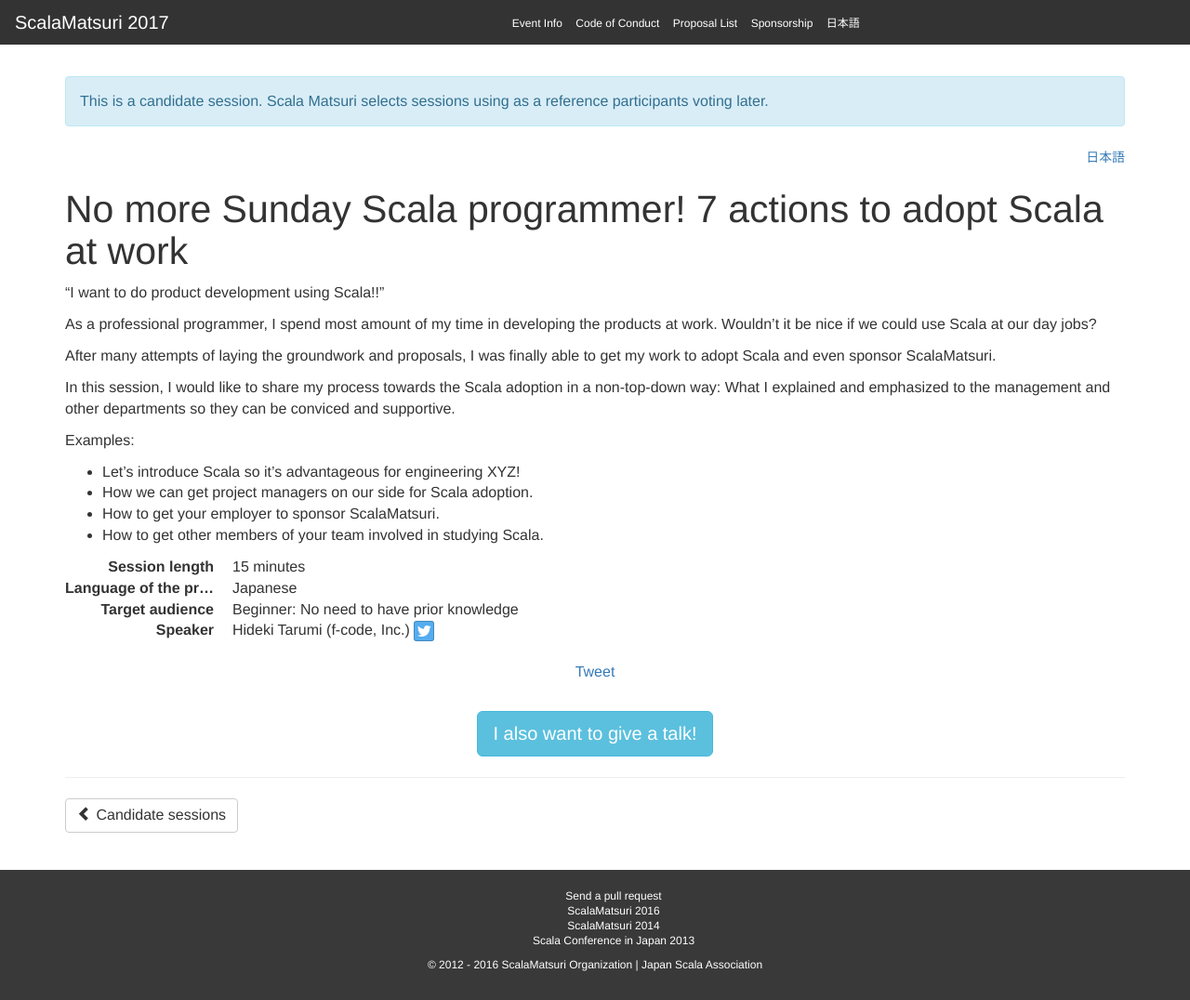
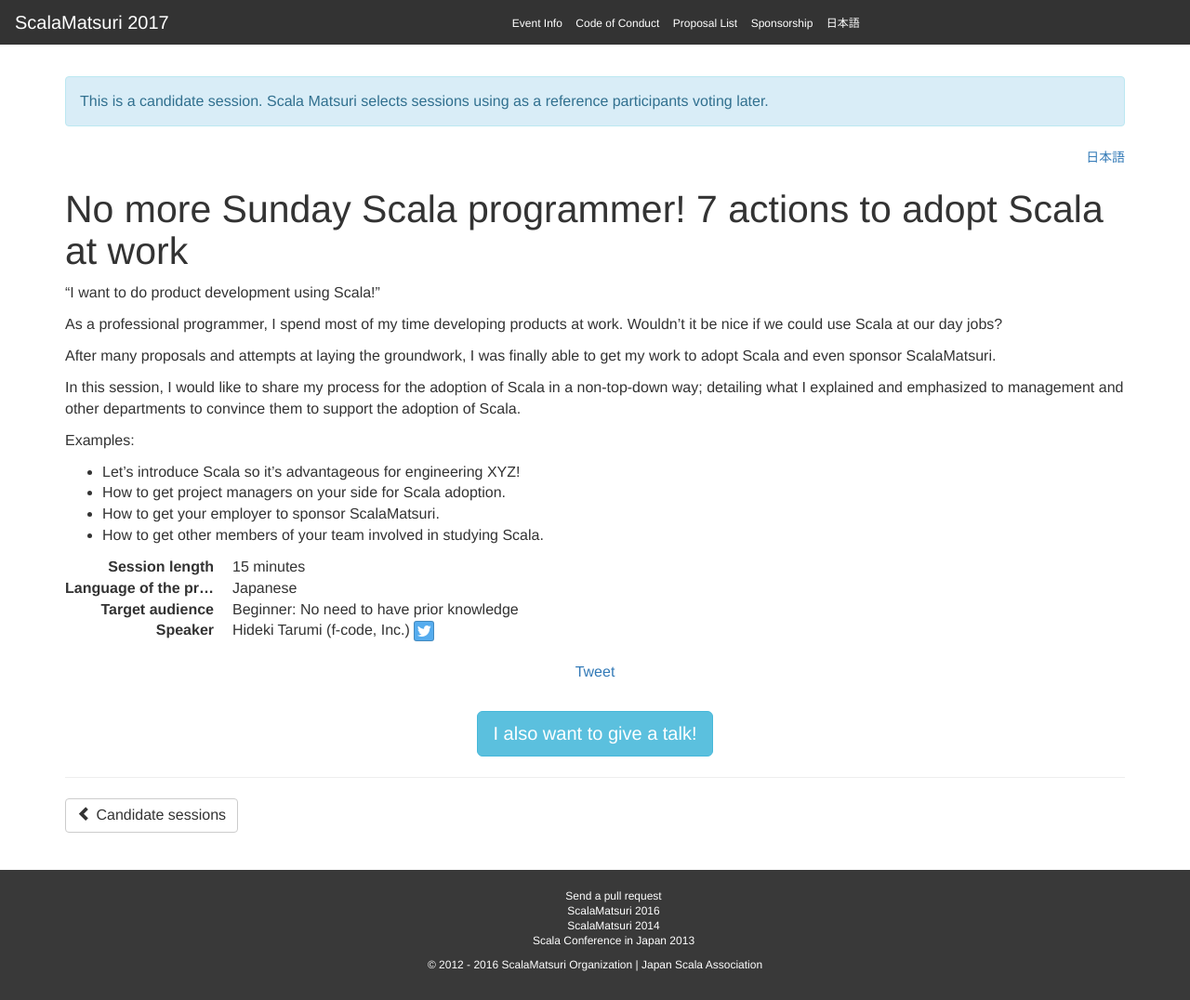
Before and after one commit to scalajp/2017.scalamatsuri.org, a Jekyll site: the page built from _candidates_en/HideakiTarumi_1.md, in a window 1280 px wide and 1076 px high. Shown: the whole window at 93% size. Built offline with Jekyll 4.4.1, drawn with Linux system fonts in a browser that asks for light colours; nearby versions of some CDN libraries; comment, search, counter and statistics services are not loaded.

Commit message:
Update HideakiTarumi_1.md

```diff
--- a/_candidates_en/HideakiTarumi_1.md
+++ b/_candidates_en/HideakiTarumi_1.md
@@ -10,17 +10,17 @@
   - Intro to Scala
   - Others
 ---
-"I want to do product development using Scala!!"
+"I want to do product development using Scala!"
 
-As a professional programmer, I spend most amount of my time in developing the products at work.
+As a professional programmer, I spend most of my time developing products at work.
 Wouldn't it be nice if we could use Scala at our day jobs?
 
-After many attempts of laying the groundwork and proposals, I was finally able to get my work to adopt Scala and even sponsor ScalaMatsuri.
+After many proposals and attempts at laying the groundwork, I was finally able to get my work to adopt Scala and even sponsor ScalaMatsuri.
 
-In this session, I would like to share my process towards the Scala adoption in a non-top-down way: What I explained and emphasized to the management and other departments so they can be conviced and supportive.
+In this session, I would like to share my process for the adoption of Scala in a non-top-down way; detailing what I explained and emphasized to management and other departments to convince them to support the adoption of Scala.
 
 Examples:
 - Let's introduce Scala so it's advantageous for engineering XYZ!
-- How we can get project managers on our side for Scala adoption.
+- How to get project managers on your side for Scala adoption.
 - How to get your employer to sponsor ScalaMatsuri.
 - How to get other members of your team involved in studying Scala.
```
